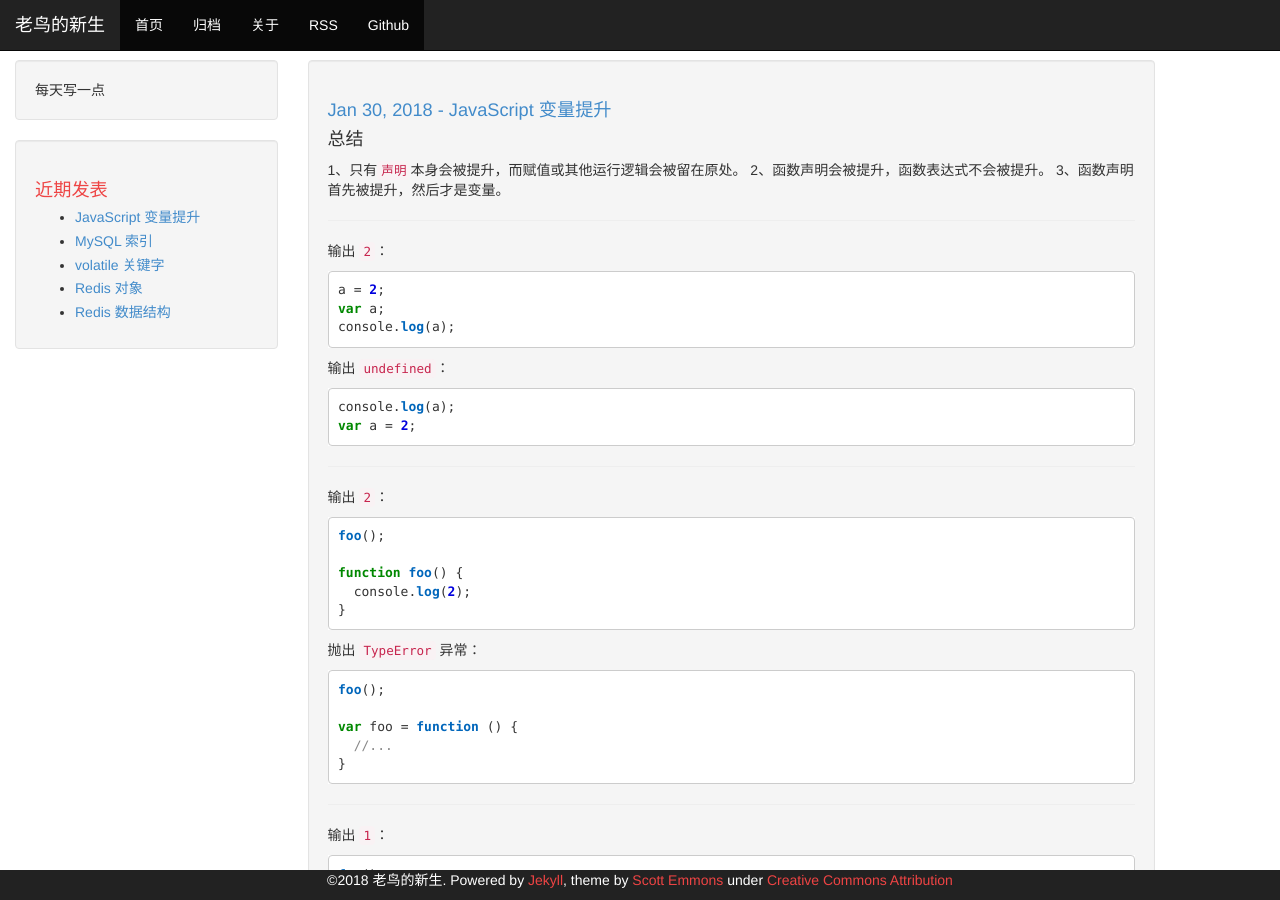
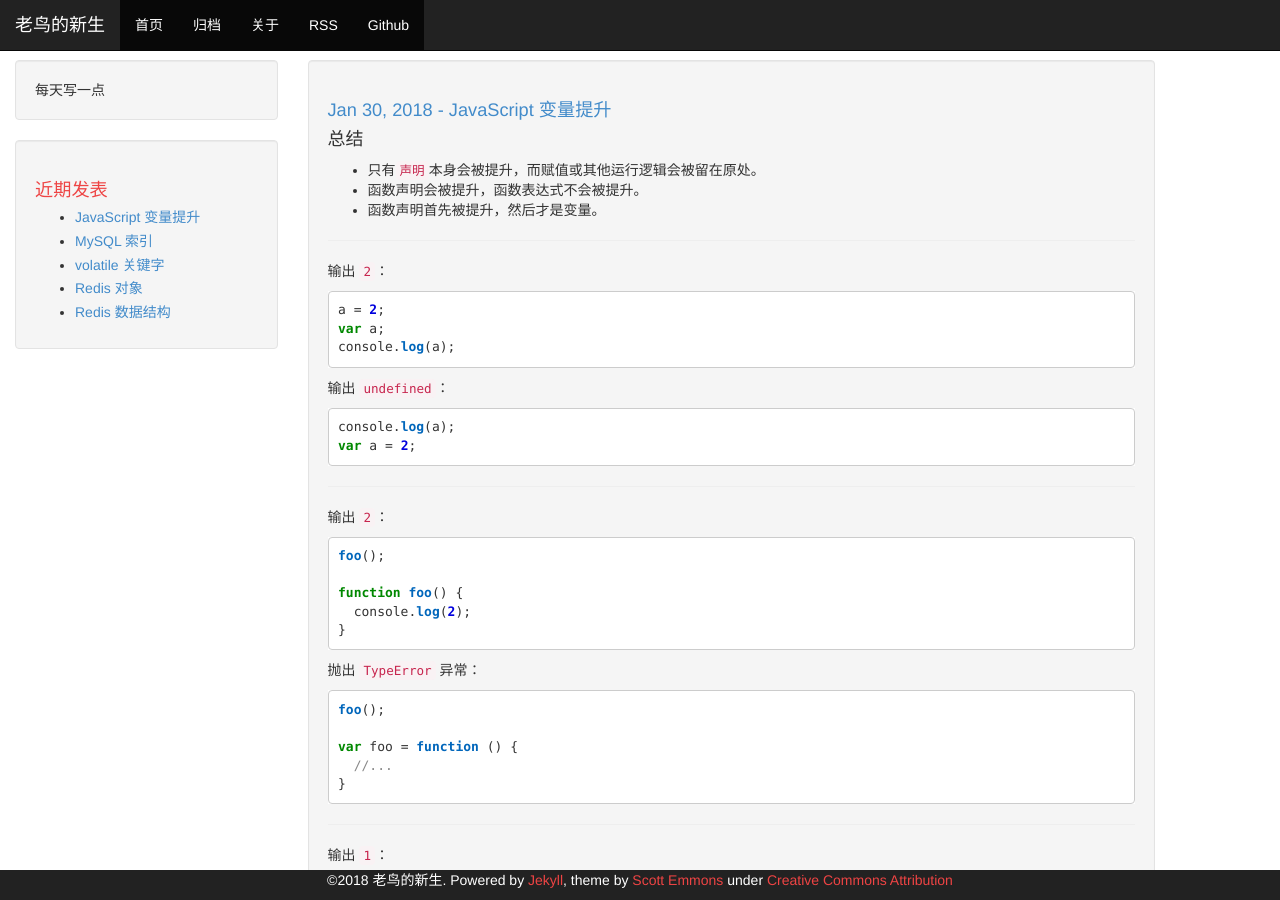
Before and after one commit to jyjsjd/jyjsjd.github.io, a Jekyll site: the page built from _posts/2018-01-30-js-hoisting.md, in a window 1280 px wide and 900 px high. Built offline with Jekyll 4.4.1, drawn with Linux system fonts in a browser that asks for light colours.

Commit message:
js hoist

```diff
--- a/_posts/2018-01-30-js-hoisting.md
+++ b/_posts/2018-01-30-js-hoisting.md
@@ -9,9 +9,9 @@ description: JavaScript 变量提升
 ---
 
 #### 总结
-1、只有`声明`本身会被提升，而赋值或其他运行逻辑会被留在原处。
-2、函数声明会被提升，函数表达式不会被提升。
-3、函数声明首先被提升，然后才是变量。
+* 只有`声明`本身会被提升，而赋值或其他运行逻辑会被留在原处。
+* 函数声明会被提升，函数表达式不会被提升。
+* 函数声明首先被提升，然后才是变量。
 
 ----
 
```
